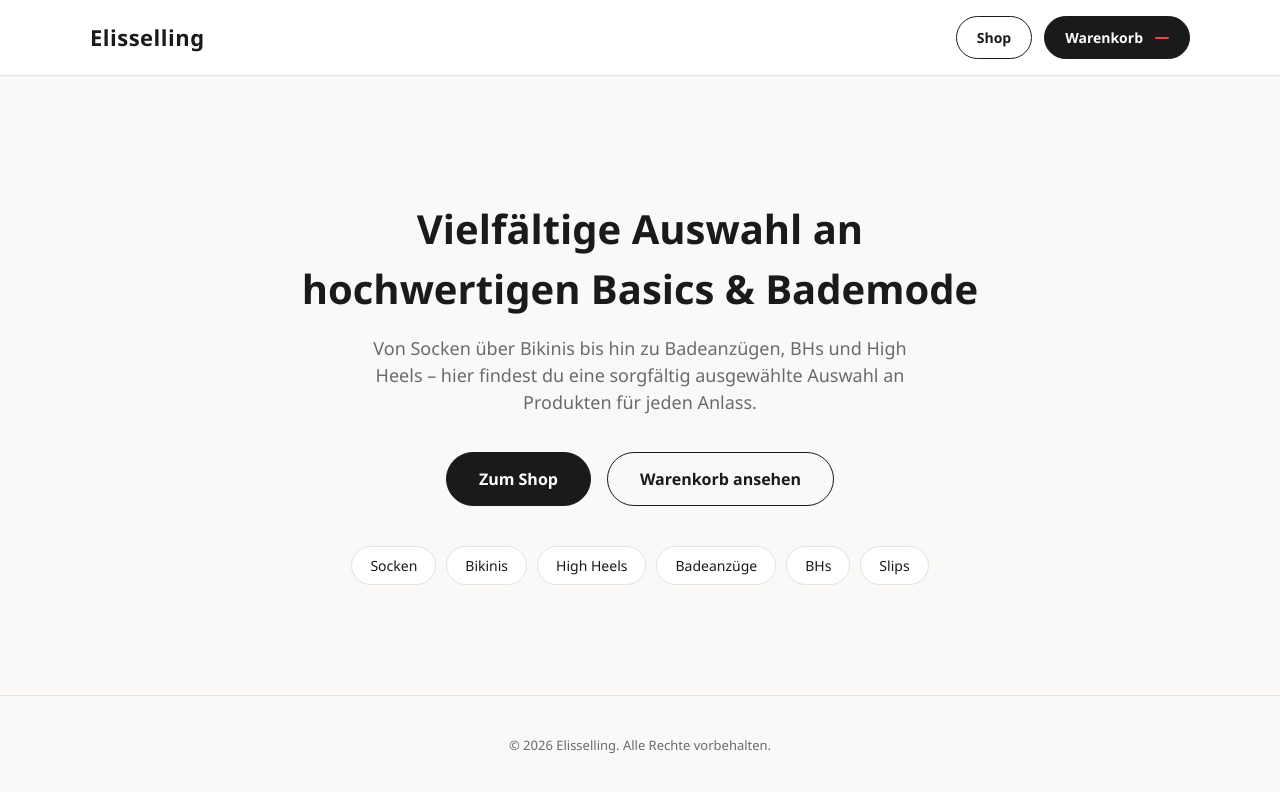
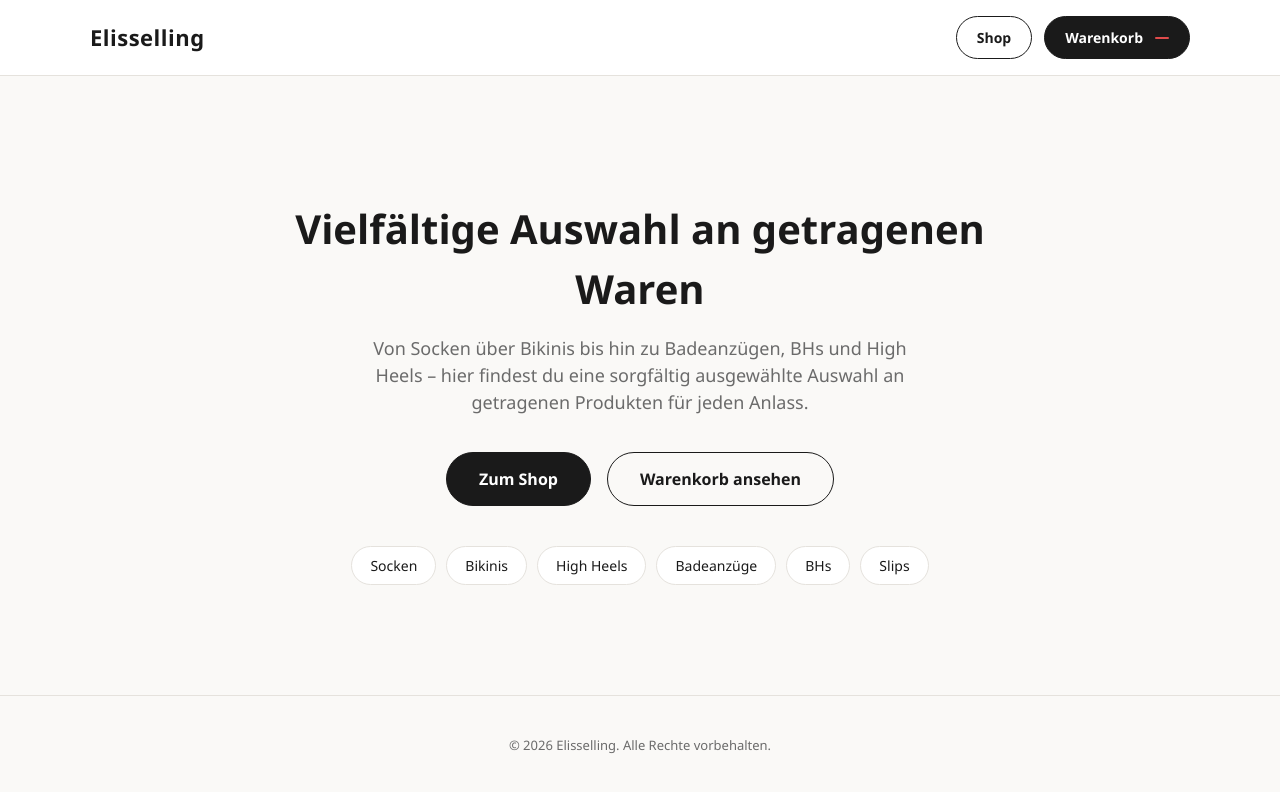
Before and after one commit to g4vkzc7h5k-tech/marktwebsite, a website: page public/index.html in a window 1280 px wide. Drawn offline with Linux system fonts and the light colour scheme.

Commit message:
Change header and text to emphasize second-hand items
Updated the header and paragraph text to reflect a focus on second-hand goods.

```diff
--- a/public/index.html
+++ b/public/index.html
@@ -26,10 +26,10 @@
         HINWEIS: Hier kannst du deine eigenen Texte einfügen.
         Ändere einfach die Überschrift und den Absatztext unten.
       -->
-      <h1>Vielfältige Auswahl an hochwertigen Basics &amp; Bademode</h1>
+      <h1>Vielfältige Auswahl an getragenen Waren</h1>
       <p>
         Von Socken über Bikinis bis hin zu Badeanzügen, BHs und High Heels –
-        hier findest du eine sorgfältig ausgewählte Auswahl an Produkten für jeden Anlass.
+        hier findest du eine sorgfältig ausgewählte Auswahl an getragenen Produkten für jeden Anlass.
       </p>
       <div class="hero-buttons">
         <a href="/shop.html" class="btn">Zum Shop</a>
```
